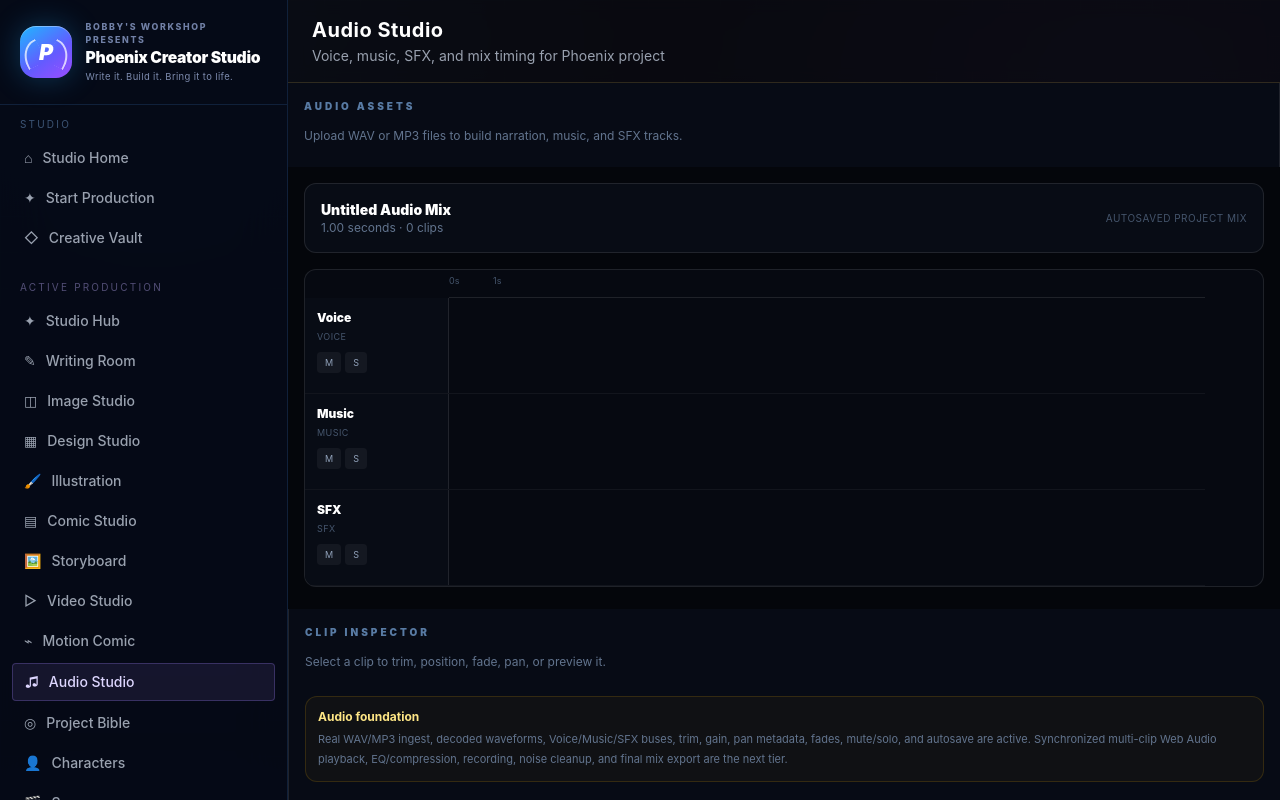
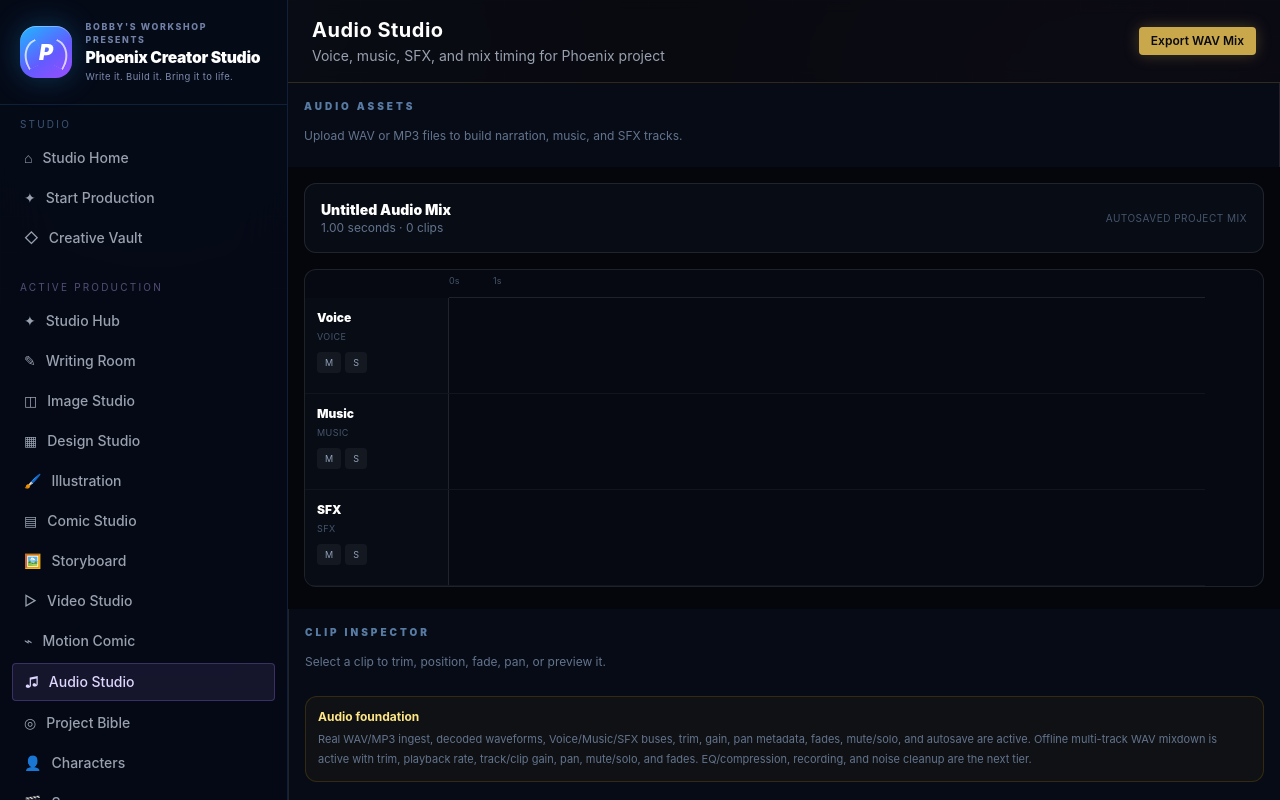
Before and after one commit to Bboy9090/SagaArchitect, a Next.js app: page /universe/1/audio in a window 1280 px wide. Shown: the top 800 px of the page. Built offline with nearby package versions, Linux system fonts and the light colour scheme.

Commit message:
feat(audio): expose full multi-track WAV export

```diff
--- a/src/app/universe/[id]/audio/page.tsx
+++ b/src/app/universe/[id]/audio/page.tsx
@@ -19,6 +19,7 @@ import {
   type PhoenixAudioClip,
   type PhoenixAudioMix,
 } from '@/lib/audio-mix';
+import { downloadAudioBlob, exportPhoenixAudioMixWav } from '@/lib/audio-renderer';
 import type { Universe } from '@/lib/types';
 
 interface AudioStudioPageProps {
@@ -51,6 +52,7 @@ export default function AudioStudioPage({ params }: AudioStudioPageProps) {
   const [loading, setLoading] = useState(true);
   const [uploading, setUploading] = useState(false);
   const [status, setStatus] = useState('');
+  const [rendering, setRendering] = useState(false);
   const previewRef = useRef<HTMLAudioElement | null>(null);
 
   useEffect(() => {
@@ -155,6 +157,21 @@ export default function AudioStudioPage({ params }: AudioStudioPageProps) {
     audio.volume = selectedClip.muted ? 0 : Math.max(0, Math.min(1, selectedClip.volume));
   }, [selectedClip]);
 
+  const renderMix = async () => {
+    if (!mix || rendering) return;
+    setRendering(true);
+    setStatus('Rendering WAV mix...');
+    try {
+      const blob = await exportPhoenixAudioMixWav(mix);
+      downloadAudioBlob(blob, mix.title || 'phoenix-audio');
+      setStatus('WAV mix exported.');
+    } catch (error) {
+      setStatus(error instanceof Error ? error.message : 'Audio render failed.');
+    } finally {
+      setRendering(false);
+    }
+  };
+
   if (loading || !mix) {
     return (
       <Navigation>
@@ -173,6 +190,11 @@ export default function AudioStudioPage({ params }: AudioStudioPageProps) {
       <Header
         title="Audio Studio"
         subtitle={`Voice, music, SFX, and mix timing for ${project?.name || 'Phoenix project'}`}
+        actions={
+          <Button size="sm" variant="gold" loading={rendering} onClick={() => void renderMix()}>
+            Export WAV Mix
+          </Button>
+        }
       />
 
       <div className="grid min-h-[calc(100vh-80px)] grid-cols-1 2xl:grid-cols-[300px_minmax(0,1fr)_320px]">
@@ -327,7 +349,8 @@ export default function AudioStudioPage({ params }: AudioStudioPageProps) {
             <div className="text-xs font-bold text-amber-200">Audio foundation</div>
             <p className="mt-1 text-[11px] leading-5 text-slate-500">
               Real WAV/MP3 ingest, decoded waveforms, Voice/Music/SFX buses, trim, gain, pan metadata, fades, mute/solo, and autosave are active.
-              Synchronized multi-clip Web Audio playback, EQ/compression, recording, noise cleanup, and final mix export are the next tier.
+              Offline multi-track WAV mixdown is active with trim, playback rate, track/clip gain, pan, mute/solo, and fades.
+              EQ/compression, recording, and noise cleanup are the next tier.
             </p>
           </div>
         </aside>
```
